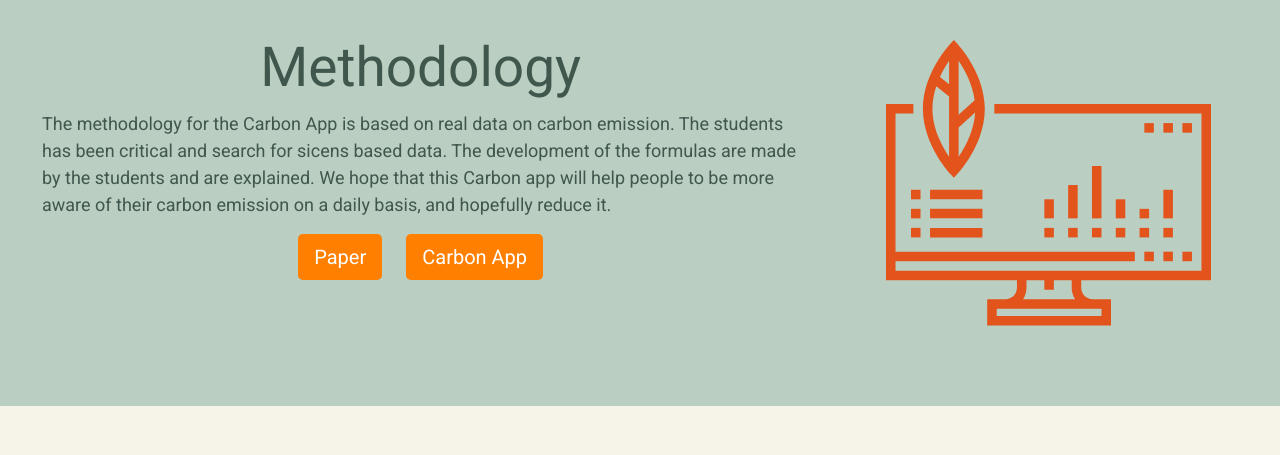
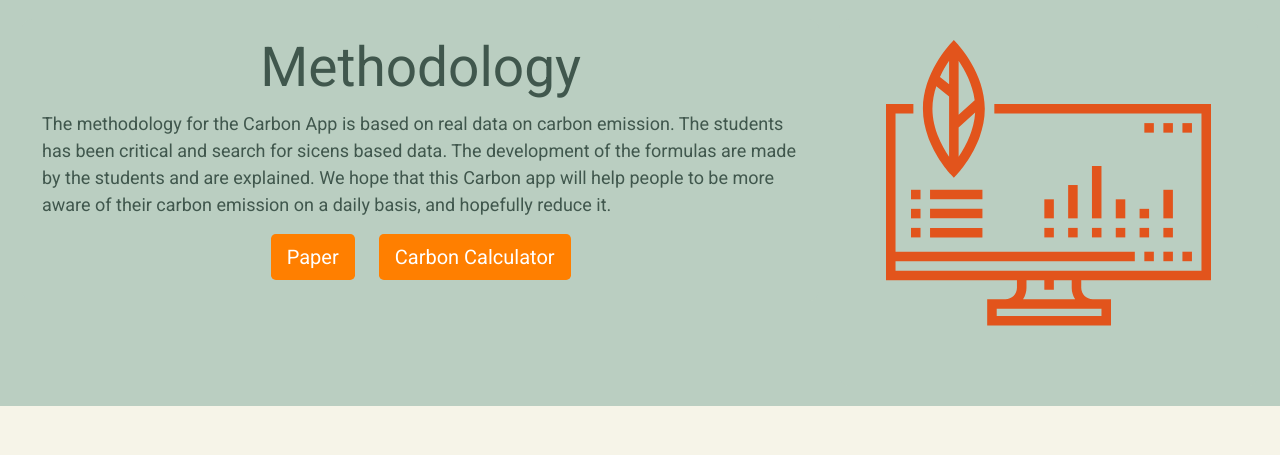
Before and after one commit to LineBirkelid/carbon_app_2023, a Flask app: page /methodology in a window 1280 px wide. Shown: the part 119-574 px from the top of the page. Run offline with Flask 2, Linux system fonts and the light colour scheme; some libraries are stand-ins or nearby versions.

Commit message:
Update methodology.html

```diff
--- a/capp/templates/methodology.html
+++ b/capp/templates/methodology.html
@@ -23,7 +23,7 @@ Home, section 2 (developers, boxes): #AA5656
                 <a href="https://docs.google.com/document/d/1LB7sJ2ddfoHPvye0LtYxO5xrmzEQeNHj2j6Ac6Gt_8c/edit?usp=sharing" class="btn btn-primary btn-lg mr-2", style="background-color:#FF7F00;" target="_blank">Paper</a>
             </div>
             <div class="btn">
-                <a href="{{url_for('carbon_app.carbon_app_home')}}" class="btn btn-primary btn-lg mr-2", style="background-color:#FF7F00;">Carbon App</a>
+                <a href="{{url_for('carbon_app.carbon_app_home')}}" class="btn btn-primary btn-lg mr-2", style="background-color:#FF7F00;">Carbon Calculator</a>
             </div>
           </div>
         </div>
```
